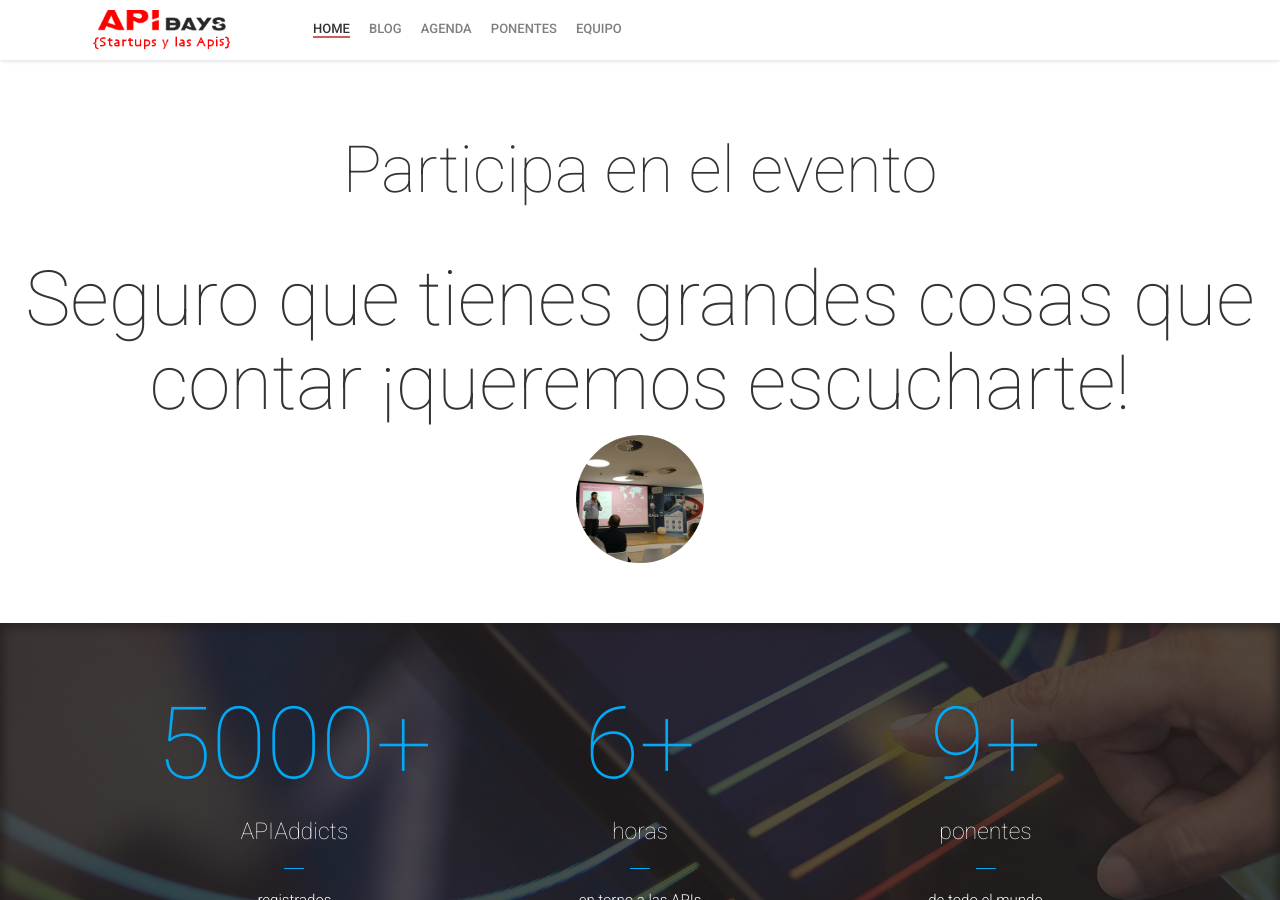
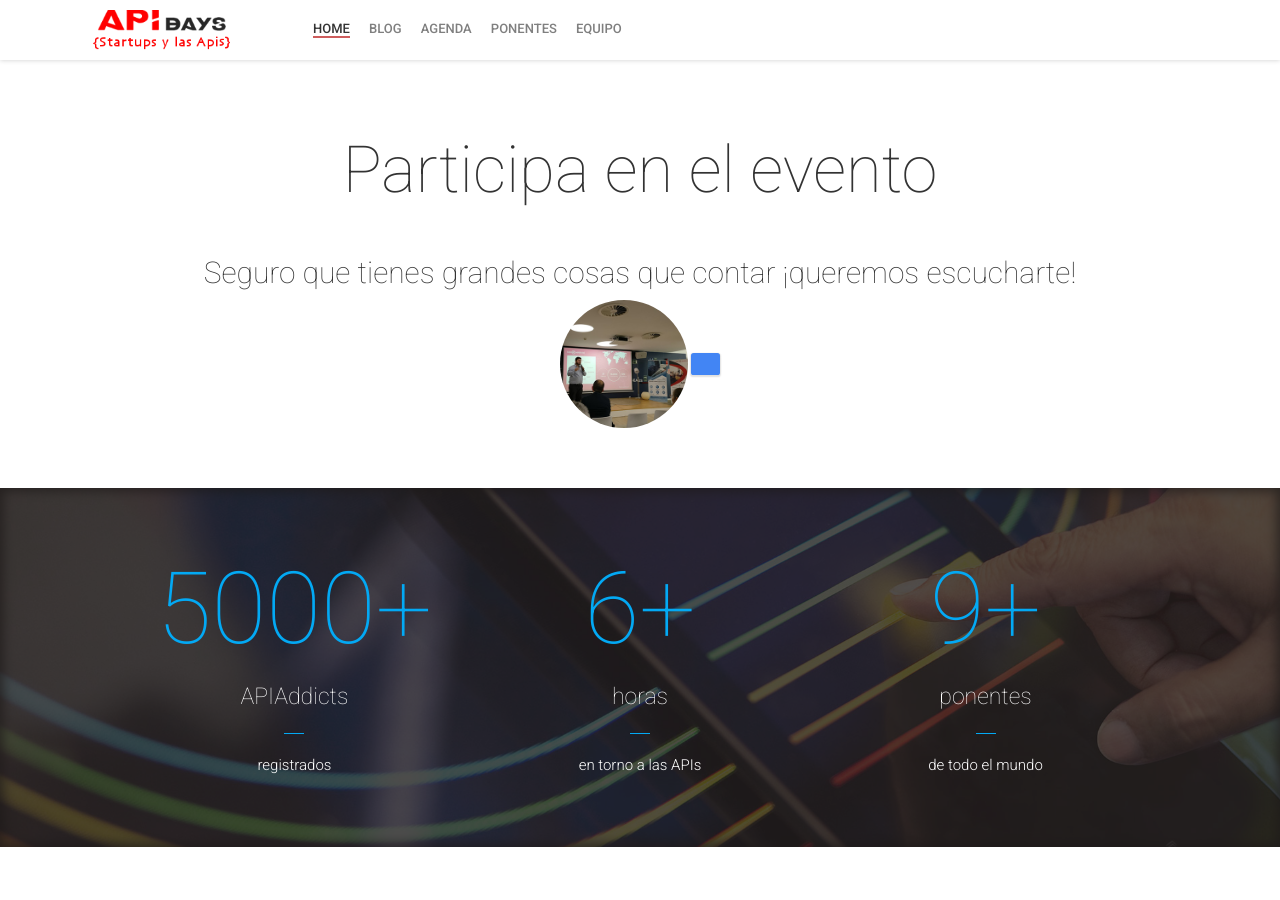
Before and after one commit to apiaddicts/startupsylasapisIII, a Jekyll site: the page built from index.html, in a window 1280 px wide and 900 px high, scrolled down 1343 px. Built offline with Jekyll 4.4.1, drawn with Linux system fonts in a browser that asks for light colours; nearby versions of some CDN libraries; comment, search, counter and statistics services are not loaded.

Commit message:
fix button

```diff
--- a/_includes/participa.html
+++ b/_includes/participa.html
@@ -1,6 +1,6 @@
 <section id="participa" class="participa">
     <h3>{{ site.participaTitle }}</h3>
-    <h2>{{ site.participaText }}</h2>
+    <h5>{{ site.participaText }}</h5>
     <img class="img-circle" src="{{ site.baseurl }}/img/about-section/conference.jpg" height="128" width="128">
-    <a class="button" href="{{ site.buttonLink }}" target="_blank">{{ site.buttonText }}</a>
+    <div class="btn btn-primary waves-effect waves-button waves-light waves-float" href="{{ site.buttonLink }}">{{ site.buttonText }}</div>
 </section>
```
